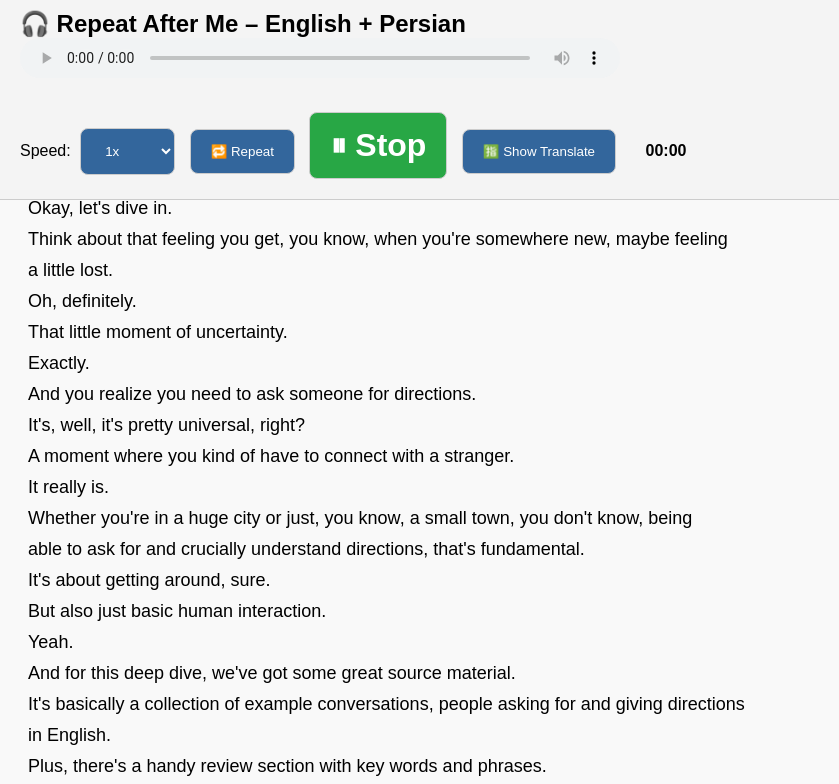
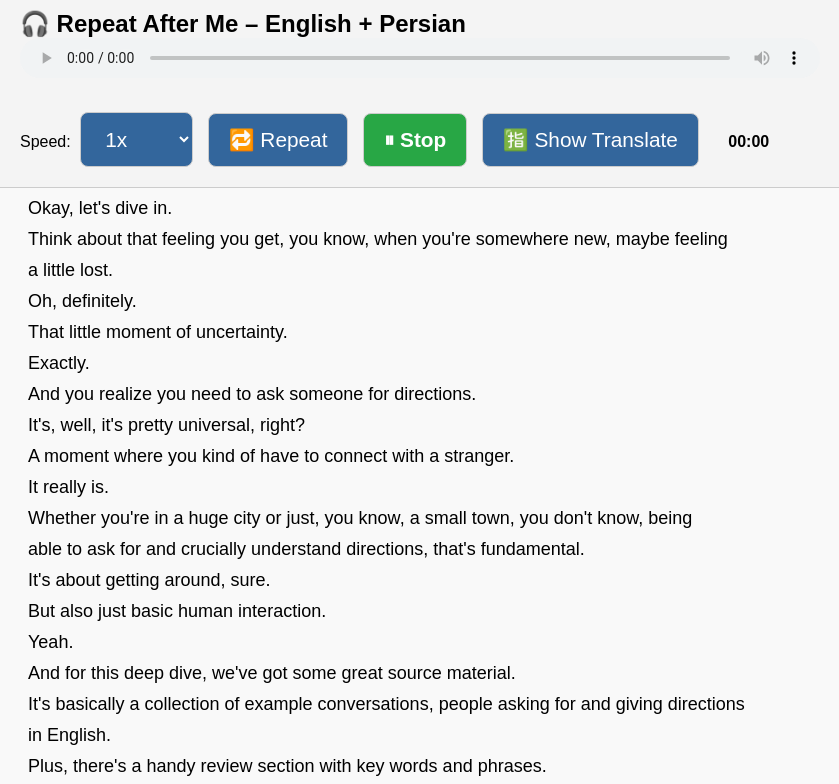
Before and after one commit to kamyarnosrati/KaNo, a plain HTML site: page index.html in a window 1280 px wide. Both pictures are taken after a click on the button "▶️ Auto Play". Shown: the top 784 px of the page, without its empty margins (0-839 px from the left). Drawn offline with Linux system fonts and the light colour scheme.

Commit message:
Update index.html

```diff
--- a/index.html
+++ b/index.html
@@ -19,7 +19,7 @@
 <style>
 body { font-family: sans-serif; background: #f9f9f9; padding: 20px; }
 .line { margin: 10px 0; font-size: 18px; cursor: pointer; }
-.active { background: #ffe066; font-size: 32px; font-weight: bold; }
+.active { background: #ffe066; font-size: 52px; font-weight: bold; }
 .translation { display: none; color: #555; margin-top: 4px; font-size: 16px; margin-left: 20px; }
 .controls { position: fixed; top: 0; left: 0; right: 0; z-index: 1000;
   background: #f4f4f4; padding: 10px 20px; border-bottom: 1px solid #ccc; }
@@ -28,7 +28,7 @@ body { font-family: sans-serif; background: #f9f9f9; padding: 20px; }
 .controls select,
 .controls button {
   padding: 14px 20px;
-  font-size: .9 rem;
+  font-size: 1.3rem;
   margin: 10px 5px;
   border-radius: 8px;
   border: 1px solid #ccc;
@@ -52,7 +52,7 @@ body { font-family: sans-serif; background: #f9f9f9; padding: 20px; }
 <body>
 <div class="controls">
   <h2 style="margin: 0 0 0px 0;">🎧 Repeat After Me – English + Persian</h2>
-  <audio id="audio" controls style="width:100%; max-width:600px; height:5vh; margin-bottom: 20px;">
+  <audio id="audio" controls style="width:100%; max-width:800px; height:5vh; margin-bottom: 20px;">
     <source src="audio.mp3" type="audio/mpeg">
     Your browser does not support the audio element.
   </audio><br>
```
